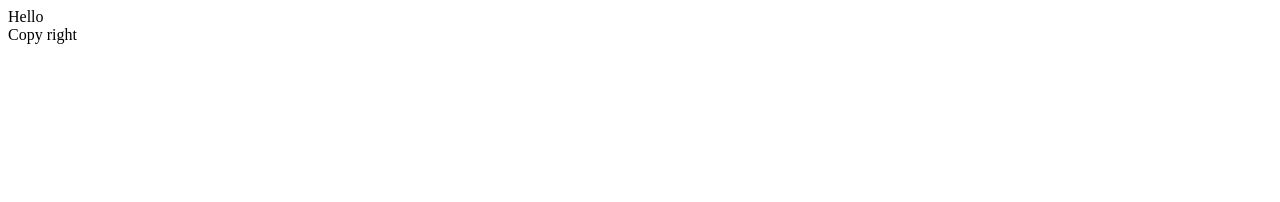
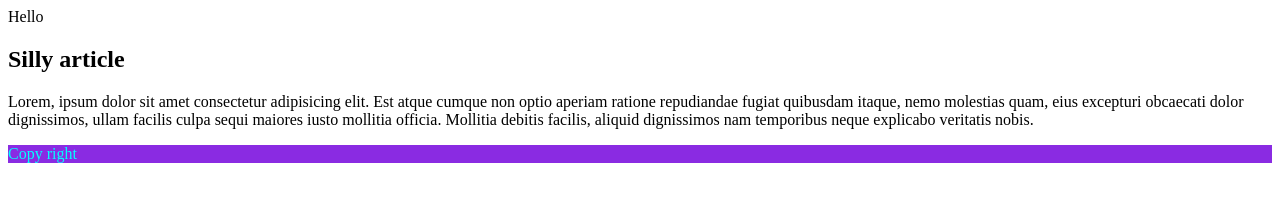
Before and after one commit to sidhdhali/git_team, a plain HTML site: page index.html in a window 1280 px wide. Drawn offline with Linux system fonts and the light colour scheme.

Commit message:
silly article added

```diff
--- a/index.html
+++ b/index.html
@@ -1,12 +1,24 @@
 <!DOCTYPE html>
 <html lang="en">
   <head>
-  <meta charset="UTF-8">
-  <meta name="viewport" content="width=device-width, initial-scale=1.0">
+    <meta charset="UTF-8" />
+    <meta name="viewport" content="width=device-width, initial-scale=1.0" />
+    <link rel="stylesheet" href="style.css" />
     <title>Document</title>
   </head>
   <body>
     <header>Hello</header>
+    <article>
+      <h2 class="silly-heading">Silly article</h2>
+      <p>
+        Lorem, ipsum dolor sit amet consectetur adipisicing elit. Est atque
+        cumque non optio aperiam ratione repudiandae fugiat quibusdam itaque,
+        nemo molestias quam, eius excepturi obcaecati dolor dignissimos, ullam
+        facilis culpa sequi maiores iusto mollitia officia. Mollitia debitis
+        facilis, aliquid dignissimos nam temporibus neque explicabo veritatis
+        nobis.
+      </p>
+    </article>
     <footer>Copy right</footer>
   </body>
 </html>
```
Lines whose indentation alone changed are shown as unchanged.
